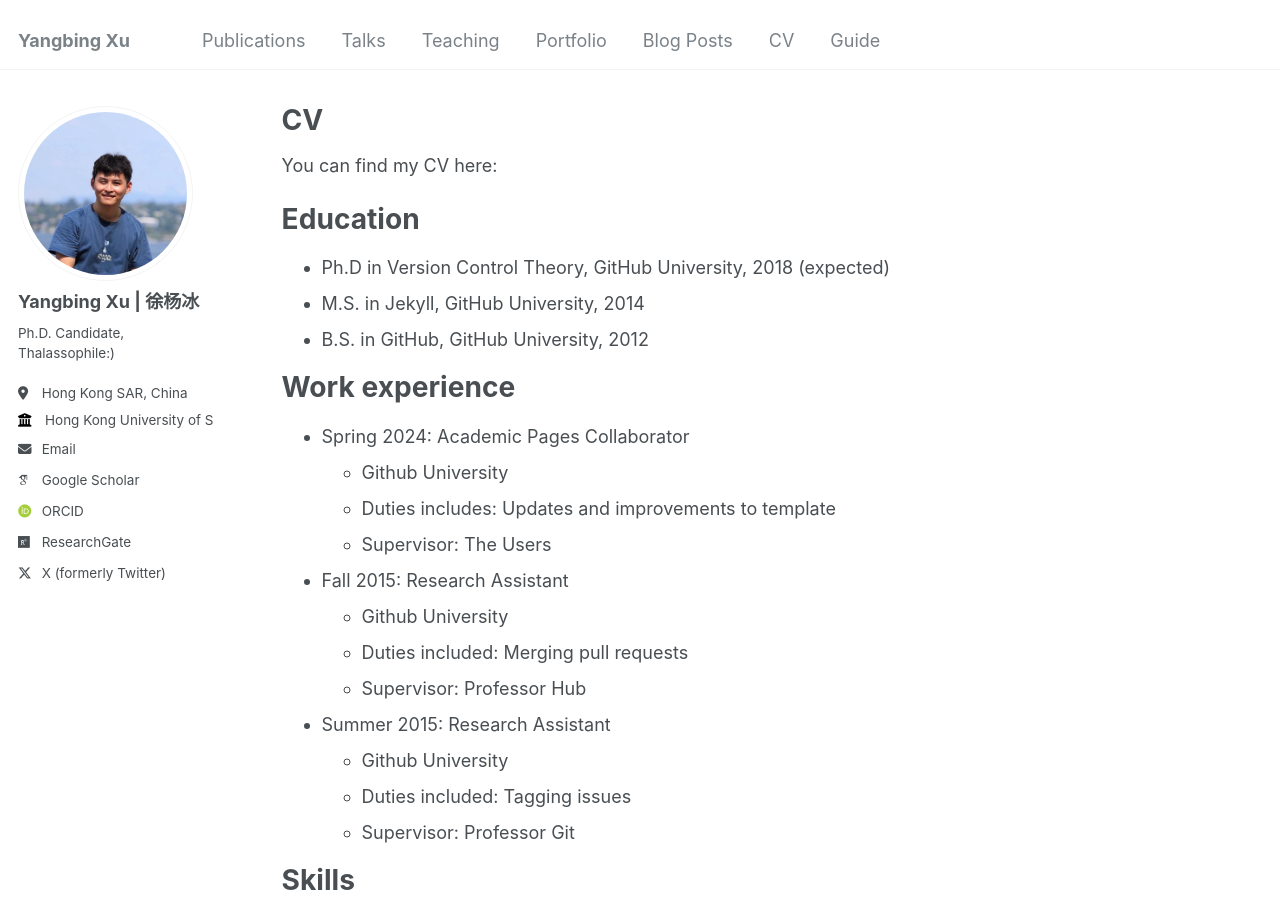
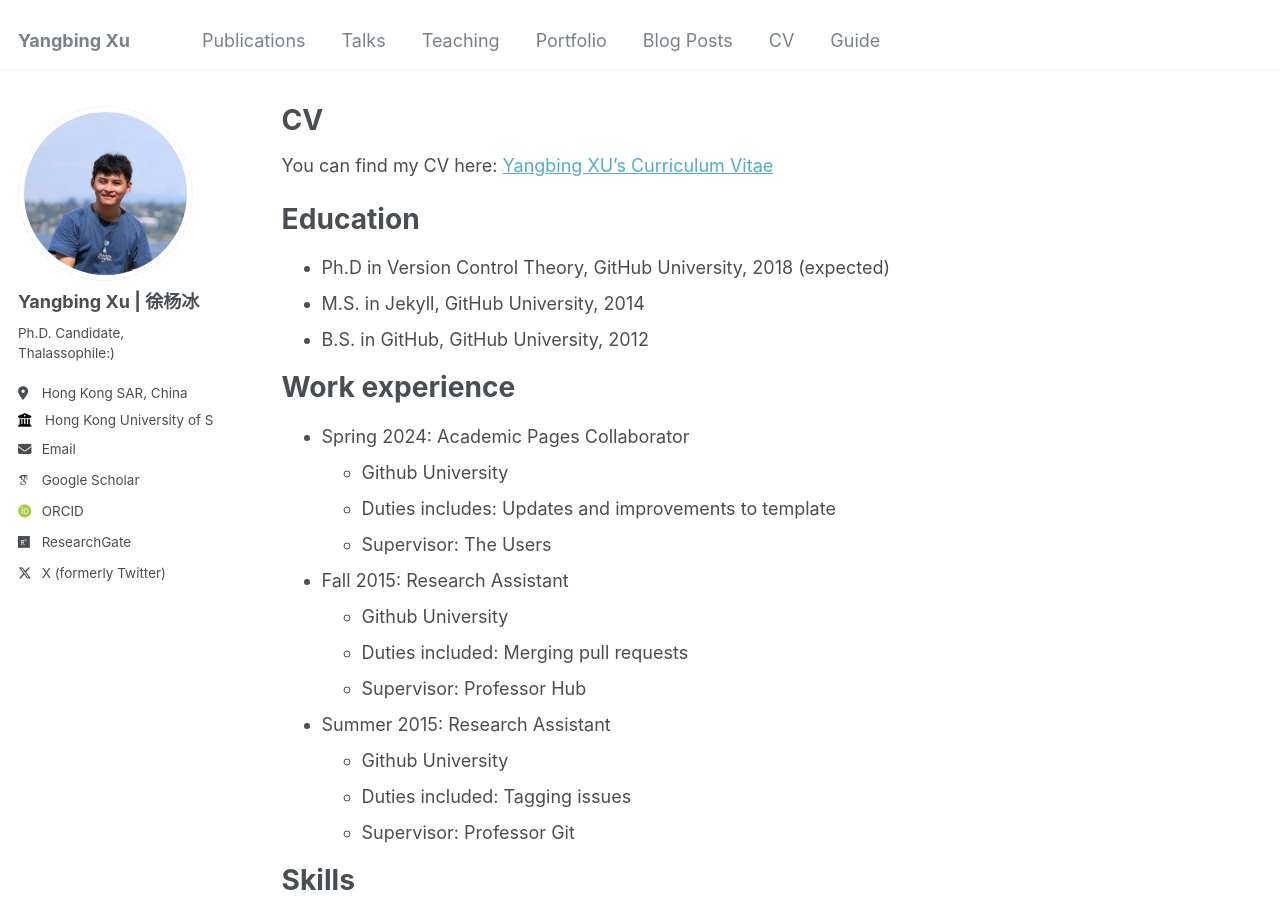
Before and after one commit to Yangbing-Ocean/yangbing, a Jekyll site: the page built from _pages/cv.md, in a window 1280 px wide and 900 px high. Built offline with Jekyll 4.4.1, drawn with Linux system fonts in a browser that asks for light colours; some web fonts are replaced.

Commit message:
Update cv.md

```diff
--- a/_pages/cv.md
+++ b/_pages/cv.md
@@ -8,7 +8,8 @@ redirect_from:
 ---
 
 {% include base_path %}
-You can find my CV here:
+
+You can find my CV here: [Yangbing XU's Curriculum Vitae](../pages/CV_Yangbing_Xu_20240925 .pdf)
 
 Education
 ======
```
